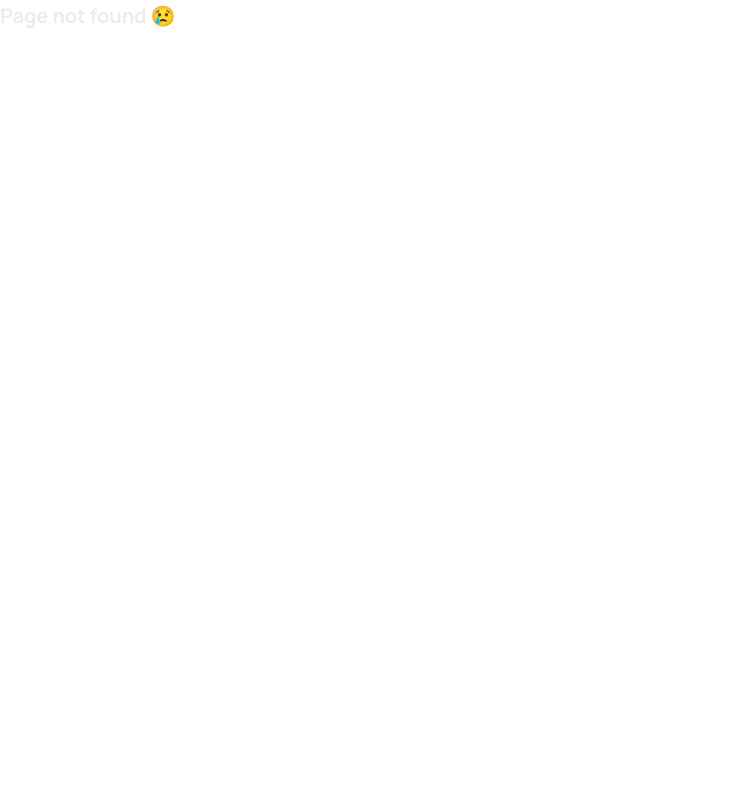
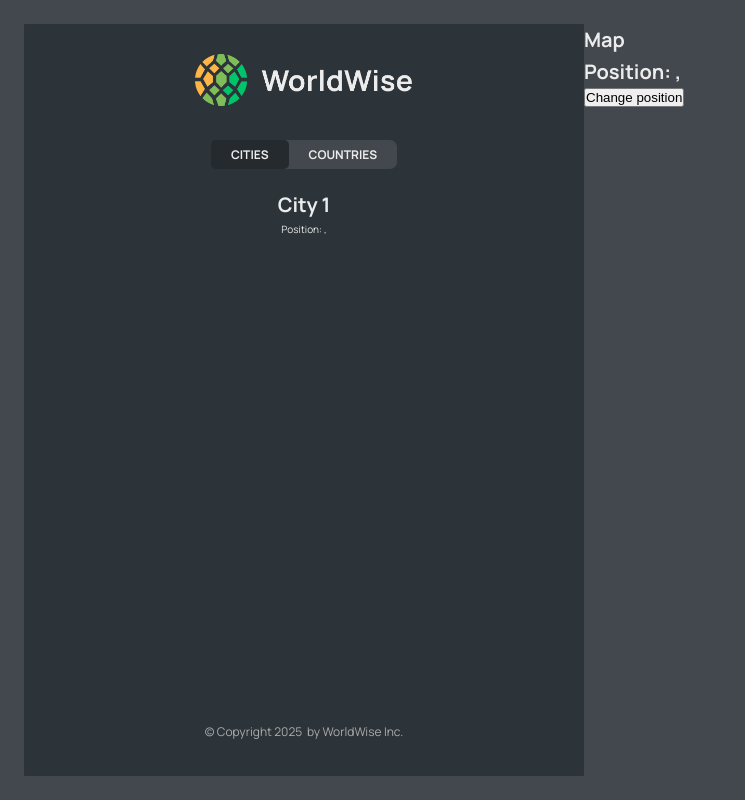
Before and after one commit to JanaTSCH/WorldWise-with-Vite, a React (Vite) app in the folder worldwise/: page /app/cities/1 in a window 1280 px wide. Before the commit this address had no page. Shown: the whole page, without its empty margins (0-745 px from the left). Built offline with nearby package versions, Linux system fonts and the light colour scheme; data requests are answered from the project's data file.

Commit message:
Dynamic routes with URL, query string

```diff
--- a/worldwise/src/App.jsx
+++ b/worldwise/src/App.jsx
@@ -9,6 +9,7 @@
 import Login from "./pages/Login";
 import CityList from "./components/CityList";
 import CountriesList from "./components/CountriesList";
+import City from "./components/City";
 
 const BASE_URL = "http://localhost:8000";
 function App() {
@@ -38,7 +39,7 @@
           <Route index element={<Homepage />} />
           <Route path="pricing" element={<Pricing />} />
           <Route path="product" element={<Product />} />
-          <Route path="/login" element={<Login />} />
+          <Route path="login" element={<Login />} />
           <Route path="app" element={<AppLayout />}>
             <Route
               index
@@ -49,6 +50,7 @@
               index
               element={<CityList cities={cities} isLoading={isLoading} />}
             />
+            <Route path="cities/:id" element={<City />} />
             <Route
               path="countries"
               element={<CountriesList cities={cities} isLoading={isLoading} />}
--- a/worldwise/src/components/City.jsx
+++ b/worldwise/src/components/City.jsx
@@ -1,3 +1,5 @@
+import { useParams } from "react-router-dom";
+import { useSearchParams } from "react-router-dom";
 import styles from "./City.module.css";
 
 const formatDate = (date) =>
@@ -9,6 +11,10 @@
   }).format(new Date(date));
 
 function City() {
+  const { id } = useParams();
+  const [searchParams, setSearchParams] = useSearchParams();
+  const lat = searchParams.get("lat");
+  const lng = searchParams.get("lng");
   // TEMP DATA
   const currentCity = {
     cityName: "Lisbon",
@@ -20,42 +26,51 @@
   const { cityName, emoji, date, notes } = currentCity;
 
   return (
-    <div className={styles.city}>
-      <div className={styles.row}>
-        <h6>City name</h6>
-        <h3>
-          <span>{emoji}</span> {cityName}
-        </h3>
-      </div>
+    <>
+      <h1>City {id}</h1>
+      <p>
+        Position: {lat}, {lng}
+      </p>
+    </>
+  );
 
-      <div className={styles.row}>
-        <h6>You went to {cityName} on</h6>
-        <p>{formatDate(date || null)}</p>
-      </div>
+  // return (
+  //   <div className={styles.city}>
+  //     <div className={styles.row}>
+  //       <h6>City name</h6>
+  //       <h3>
+  //         <span>{emoji}</span> {cityName}
+  //       </h3>
+  //     </div>
 
-      {notes && (
-        <div className={styles.row}>
-          <h6>Your notes</h6>
-          <p>{notes}</p>
-        </div>
-      )}
+  //     <div className={styles.row}>
+  //       <h6>You went to {cityName} on</h6>
+  //       <p>{formatDate(date || null)}</p>
+  //     </div>
 
-      <div className={styles.row}>
-        <h6>Learn more</h6>
-        <a
-          href={`https://en.wikipedia.org/wiki/${cityName}`}
-          target="_blank"
-          rel="noreferrer"
-        >
-          Check out {cityName} on Wikipedia &rarr;
-        </a>
-      </div>
+  //     {notes && (
+  //       <div className={styles.row}>
+  //         <h6>Your notes</h6>
+  //         <p>{notes}</p>
+  //       </div>
+  //     )}
 
-      <div>
-        <ButtonBack />
-      </div>
-    </div>
-  );
+  //     <div className={styles.row}>
+  //       <h6>Learn more</h6>
+  //       <a
+  //         href={`https://en.wikipedia.org/wiki/${cityName}`}
+  //         target="_blank"
+  //         rel="noreferrer"
+  //       >
+  //         Check out {cityName} on Wikipedia &rarr;
+  //       </a>
+  //     </div>
+
+  //     <div>
+  //       <ButtonBack />
+  //     </div>
+  //   </div>
+  // );
 }
 
 export default City;
--- a/worldwise/src/components/CityItem.jsx
+++ b/worldwise/src/components/CityItem.jsx
@@ -1,4 +1,5 @@
 import styles from "./CityItem.module.css";
+import { Link } from "react-router-dom";
 
 const formatDate = (date) =>
   new Intl.DateTimeFormat("en", {
@@ -19,13 +20,18 @@
 
 function CityItem({ city }) {
   console.log(city);
-  const { cityName, emoji, date } = city;
+  const { cityName, emoji, date, id, position } = city;
   return (
-    <li className={styles.cityItem}>
-      <span className={styles.emoji}>{flagemojiToPNG(emoji)}</span>
-      <h3 className={styles.name}>{cityName}</h3>
-      <time className={styles.date}>({formatDate(date)})</time>
-      <button className={styles.deleteBtn}>&times;</button>
+    <li>
+      <Link
+        className={styles.cityItem}
+        to={`${id}?lat=${position.lat}&lng=${position.lng}`}
+      >
+        <span className={styles.emoji}>{flagemojiToPNG(emoji)}</span>
+        <h3 className={styles.name}>{cityName}</h3>
+        <time className={styles.date}>({formatDate(date)})</time>
+        <button className={styles.deleteBtn}>&times;</button>
+      </Link>
     </li>
   );
 }
--- a/worldwise/src/components/Map.jsx
+++ b/worldwise/src/components/Map.jsx
@@ -1,6 +1,21 @@
+import { useSearchParams } from "react-router-dom";
 import styles from "./Map.module.css";
 function Map() {
-  return <div className={styles.MapContainer}></div>;
+  const [searchParams, setSearchParams] = useSearchParams();
+  const lat = searchParams.get("lat");
+  const lng = searchParams.get("lng");
+
+  return (
+    <div className={styles.MapContainer}>
+      <h1>Map</h1>
+      <h1>
+        Position: {lat}, {lng}
+      </h1>
+      <button onClick={() => setSearchParams({ lat: 23, lng: 50 })}>
+        Change position
+      </button>
+    </div>
+  );
 }
 
 export default Map;
--- a/worldwise/src/index.css
+++ b/worldwise/src/index.css
@@ -31,6 +31,7 @@
   color: var(--color-light--2);
   font-weight: 400;
   line-height: 1.6;
+  background-color: var(--color-dark--2);
 }
 
 label {
```
